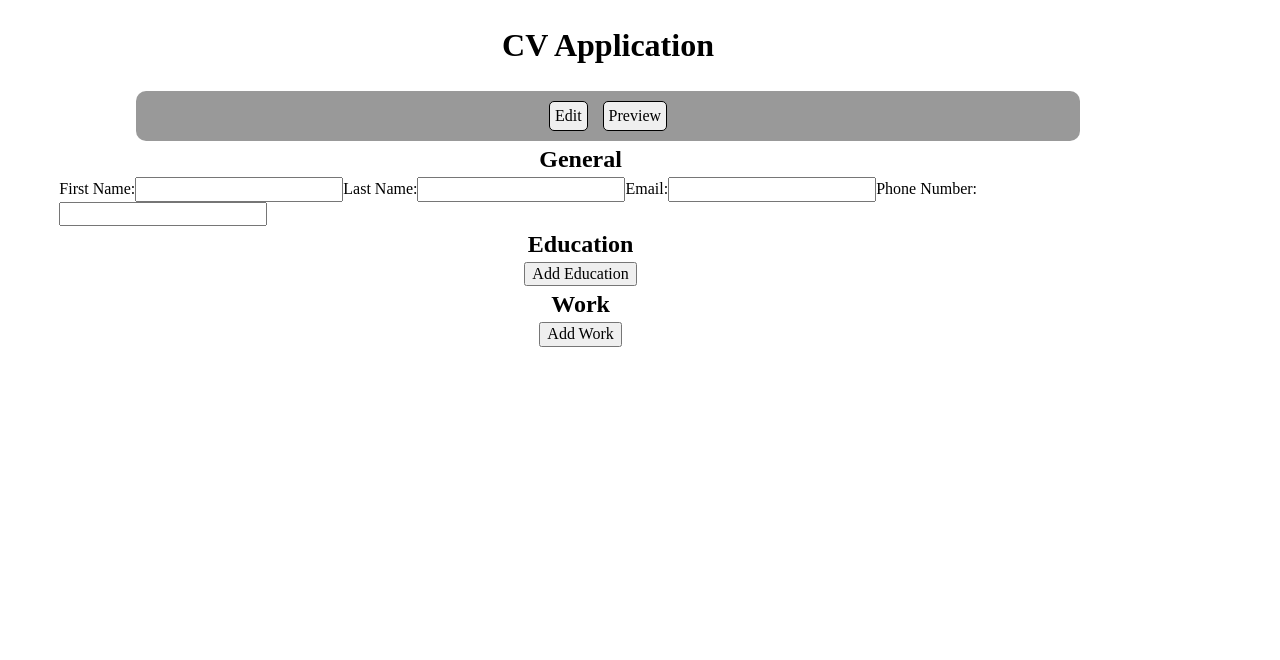
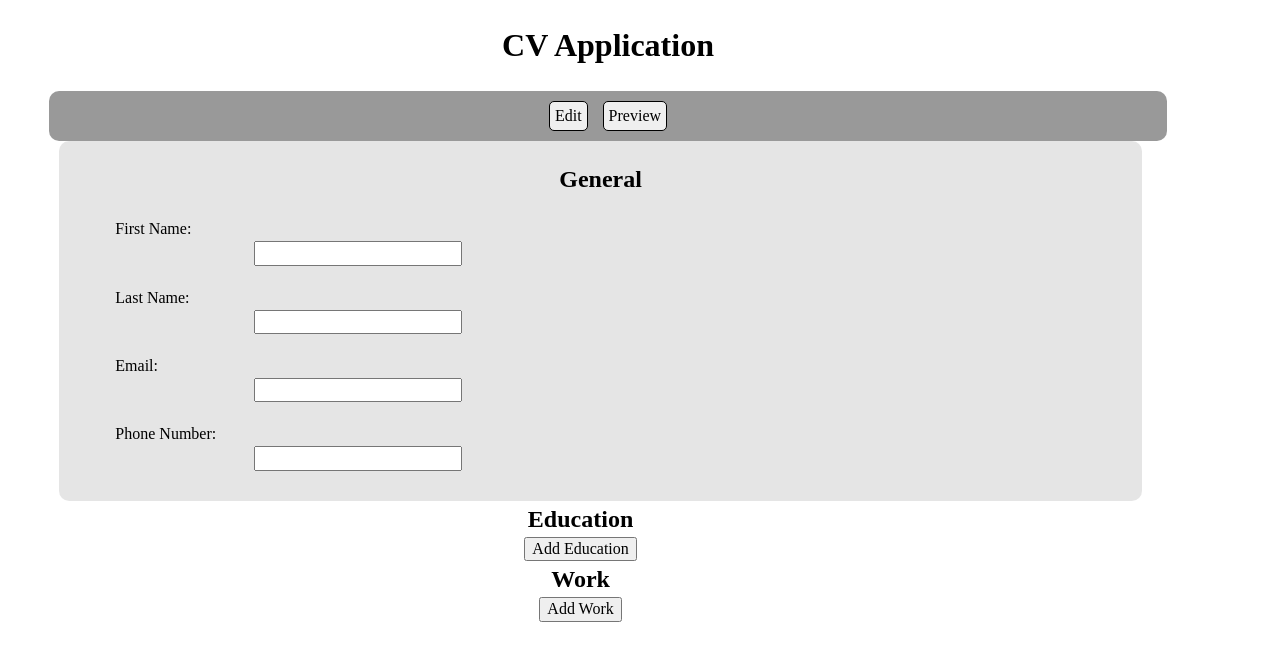
Before and after one commit to 01zulfi/cv-application, a React (Create React App) app: page / in a window 1280 px wide. Shown: the top 660 px of the page. Built offline with nearby package versions, Linux system fonts and the light colour scheme.

Commit message:
Add GeneralInfoForm.css

```diff
--- a/src/components/GeneralInfoForm.js
+++ b/src/components/GeneralInfoForm.js
@@ -1,5 +1,6 @@
 import React, { Component } from "react";
 import PropTypes from "prop-types";
+import "../styles/GeneralInfoForm.css";
 
 class GeneralInfoForm extends Component {
   constructor(props) {
@@ -32,7 +33,7 @@ class GeneralInfoForm extends Component {
 
   render() {
     return (
-      <div>
+      <div className="general-info-form-div">
         <h2>
           General
         </h2>
--- a/src/styles/App.css
+++ b/src/styles/App.css
@@ -12,7 +12,7 @@ div {
     gap: 15px;
     border-radius: 10px;
     padding: 10px;
-    width: 80%;
+    width: 95%;
     background-color: rgba(0, 0, 0, 0.4);
 }
 
@@ -20,5 +20,5 @@ div {
     height: 95%;
     border-radius: 5px;
     padding: 5px;
-    border: 1px solid black;
+    border: 1px solid black
 }
--- /dev/null
+++ b/src/styles/GeneralInfoForm.css
@@ -0,0 +1,28 @@
+div.general-info-form-div {
+    display: flex;
+    flex-direction: column;
+    align-items: center;
+    gap: 10px;
+    background-color: rgba(0,0,0,0.1);
+    border-radius: 10px;
+    padding: 20px;
+}
+
+.general-info-form-div form {
+    display: flex;
+    flex-direction: column;
+    flex-wrap: wrap;
+    width: 95%;
+    justify-content: space-between;
+}
+
+.general-info-form-div form label {
+    width: 35%;
+    margin: 10px;
+    display: flex;
+    flex-direction: column;
+}
+
+.general-info-form-div form label input {
+    margin-left: auto;
+}
```
